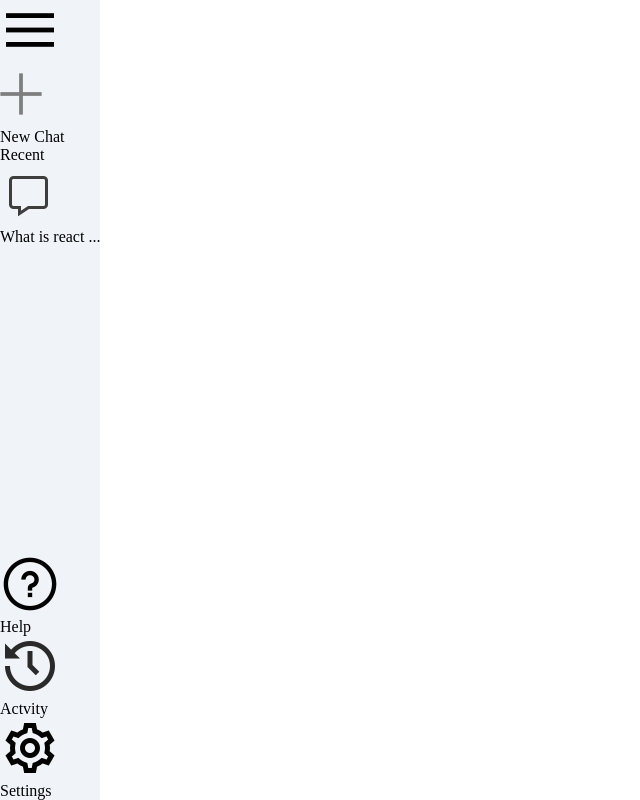
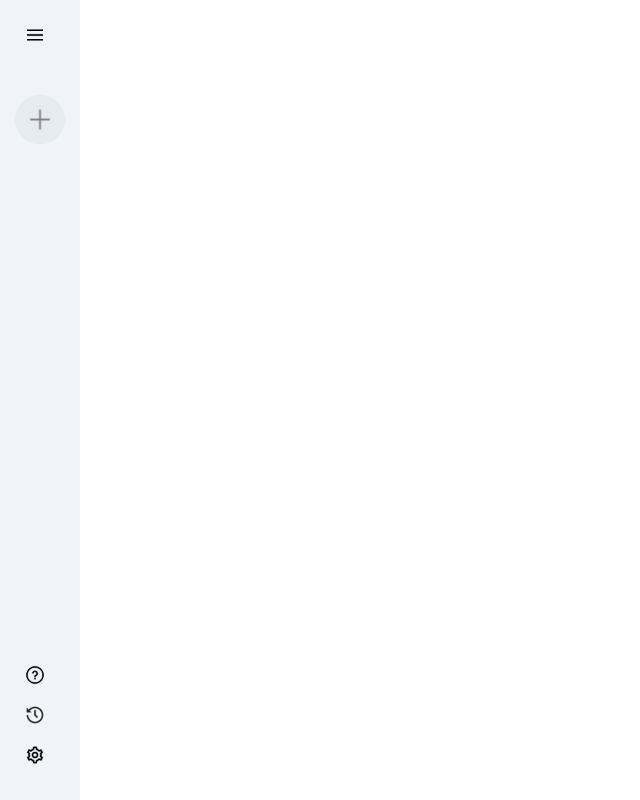
Before and after one commit to RedwanParvez100/Gemini-Clone, a React (Vite) app: page / in a window 1280 px wide. Shown: the whole page, without its empty margins (0-640 px from the left). Built offline with nearby package versions, Linux system fonts and the light colour scheme.

Commit message:
button added & how it work

```diff
--- a/src/components/Sidebar/Sidebar.css
+++ b/src/components/Sidebar/Sidebar.css
@@ -4,4 +4,63 @@
     flex-direction: column;
     justify-content: space-between;
     background-color: #f0f4f9;
+    padding: 25px 15px;
 }
+
+.sidebar img{
+    width: 20px;
+}
+
+.sidebar .menu{
+    display: block;
+    margin-left: 10px;
+    cursor: pointer;
+}
+
+.sidebar .new-chat{
+    margin-top: 50px;
+    display: inline-flex;
+    align-items: center;
+    gap: 10px;
+    padding: 10px 15px;
+    background-color: #e6eaf1;
+    border-radius: 50px;
+    font-size: 15px;
+    color: grey;
+    cursor: pointer;
+}
+
+.sidebar .recent{
+    display: flex;
+    flex-direction: column;
+}
+
+.sidebar .recent-title{
+    margin-top: 30px;
+    margin-bottom: 20px;
+}
+
+.sidebar .recent-entry{
+    display: flex;
+    align-items: start;
+    gap: 10px;
+    padding: 10px;
+    padding-right: 40px;
+    border-radius: 50px;
+    color: #282828;
+    cursor: pointer;
+}
+
+.sidebar .recent-entry:hover{
+    background-color: #e2e6eb;
+}
+
+.sidebar .bottom{
+    display: flex;
+    flex-direction: column;
+}
+
+.sidebar .bottom-item{
+    padding-right: 10px;
+    cursor: pointer;
+}
--- a/src/components/Sidebar/Sidebar.jsx
+++ b/src/components/Sidebar/Sidebar.jsx
@@ -1,37 +1,46 @@
-import React from 'react'
+import React, { useState } from 'react'
 import './Sidebar.css'
-import {assets} from '../../assets/assets'
+import { assets } from '../../assets/assets'
 
-const Sidebar = () =>{
-  return(
+const Sidebar = () => {
+
+  const [extended, setExtended] = useState(false)
+
+  return (
     <div className='sidebar'>
       <div className="top">
-            <img className='menu' src={assets.menu_icon} alt="" />
+        <img onClick={() =>setExtended (prev=>!prev)} className='menu' src={assets.menu_icon} alt="" />
         <div className="new-chat">
           <img src={assets.plus_icon} alt="" />
-                <p>New Chat</p>
+          {extended ? <p>New Chat</p> : null}
         </div>
-            <div className="recent">
+        {extended
+          ? <div className="recent">
             <p className="recent-title">Recent</p>
             <div className="recent-entry">
               <img src={assets.message_icon} alt="" />
               <p>What is react ...</p>
             </div>
           </div>
+          : null
+        }
+
 
       </div>
       <div className="bottom">
         <div className="bottom-item recent-entry">
           <img src={assets.question_icon} alt="" />
-            <p>Help</p>
+          {extended ? <p>Help</p> : null}
         </div>
+
         <div className="bottom-item recent-entry">
           <img src={assets.history_icon} alt="" />
-            <p>Actvity</p>
+          {extended ? <p>Actvity</p> : null}
         </div>
+
         <div className="bottom-item recent-entry">
           <img src={assets.setting_icon} alt="" />
-            <p>Settings</p>
+          {extended ? <p>Settings</p> : null}
         </div>
 
       </div>
--- a/src/index.css
+++ b/src/index.css
@@ -1,7 +1,10 @@
+@import url('https://fonts.googleapis.com/css2?family=Outfit:wght@100..900&display=swap');
+
 *{
   padding: 0%;
   margin: 0;
   box-sizing: border-box;
+  font-family: Outfit;
 }
 
 #root{
```
Lines whose indentation alone changed are shown as unchanged.
